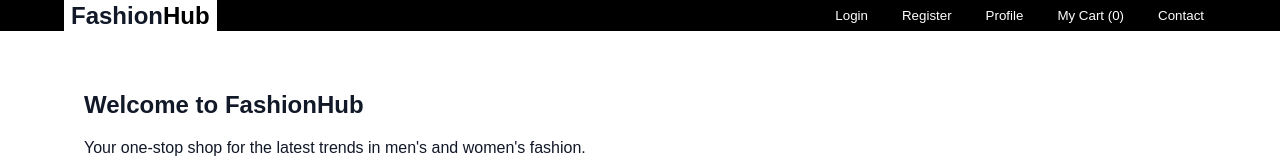
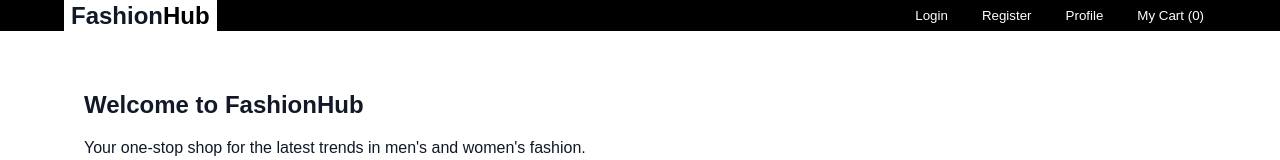
Before and after one commit to Vincent222372/vincent222372.github.io, a plain HTML site: page FinalReport/index.html in a window 1280 px wide. Shown: the top 160 px of the page. Drawn offline with Linux system fonts and the light colour scheme.

Commit message:
Update index.html

```diff
--- a/FinalReport/index.html
+++ b/FinalReport/index.html
@@ -20,7 +20,6 @@
           <button class="ghost" onclick="location.href='register.html'">Register</button>
           <button class="ghost" onclick="location.href='profile.html'">Profile</button>
           <button class="ghost" onclick="location.href='mycart.html'">My Cart (<span id="cart-count">0</span>)</button>
-          <button class="ghost" onclick="location.href='contact.html'">Contact</button>
         </div>
       </nav>
     </div>
@@ -82,4 +81,5 @@
     document.getElementById('year').textContent = new Date().getFullYear();
   </script>
 </body>
+
 </html>
```
